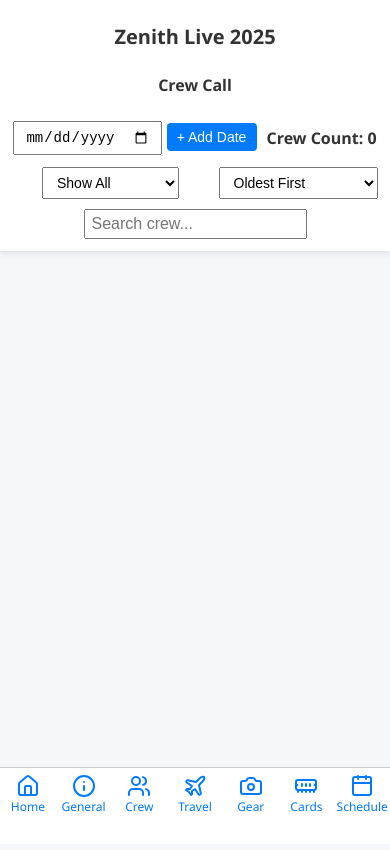
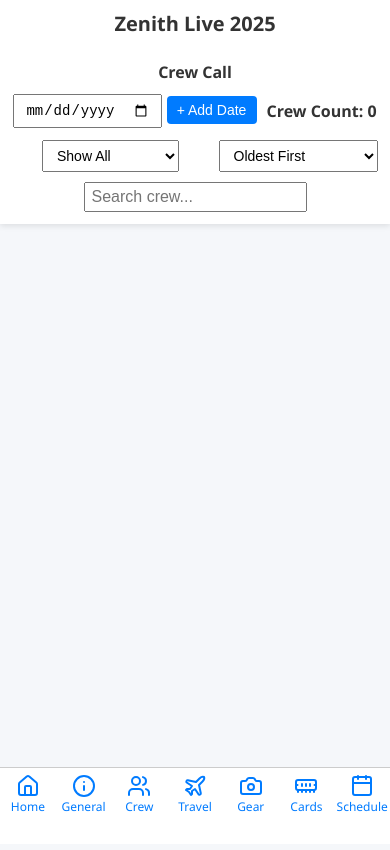
Before and after one commit to germz92/events-dahsboard, a plain HTML site: page crew.html in a window 390 px wide. Shown: the top 850 px of the page. Drawn offline with nearby package versions, Linux system fonts and the light colour scheme; no server answers.

Commit message:
Add files via upload

```diff
--- a/css/crew.css
+++ b/css/crew.css
@@ -19,7 +19,8 @@ body {
     background: #f5f7fa;
     color: #333;
     overflow-x: hidden;
-    margin-top: 260px; /* Makes room for fixed header */
+    margin-top: 235px; /* Makes room for fixed header */
+    margin-bottom: 1000px;
   }
 
   html {
@@ -60,6 +61,7 @@ body {
     flex-direction: column;
     line-height: 1.2;
     margin: 0;
+    max-height: 50px;
   }
 
   /* Horizontal button/input/dropdown layout */
@@ -206,6 +208,9 @@ body {
       flex-wrap: wrap;
       justify-content: center;
     }
+    .crew-title {
+        max-height: 70px;
+      }
 
     .top-nav-bar input,
     .top-nav-bar button,
```
